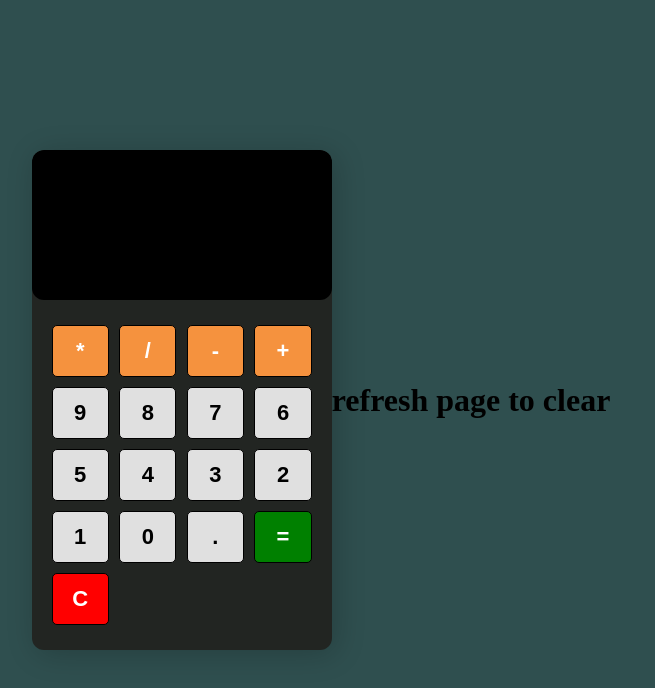
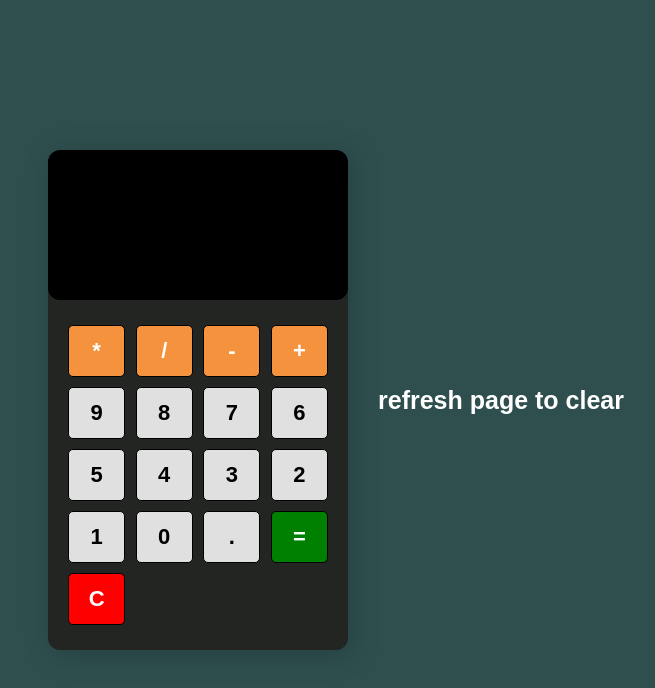
Before and after one commit to bencodes16-glitch/math-tools, a plain HTML site: page index.html in a window 1280 px wide. Shown: the whole page, without its empty margins (319-974 px from the left). Drawn offline with Linux system fonts and the light colour scheme.

Commit message:
Update style.css

```diff
--- a/style.css
+++ b/style.css
@@ -1,3 +1,11 @@
+h1 {
+    font-family: Arial, Helvetica, sans-serif;
+    color: white;
+    font-size: 25px;
+    position: relative;
+    left: 30px
+}
+
 * {
     margin: 0;
     padding: 0;
```
